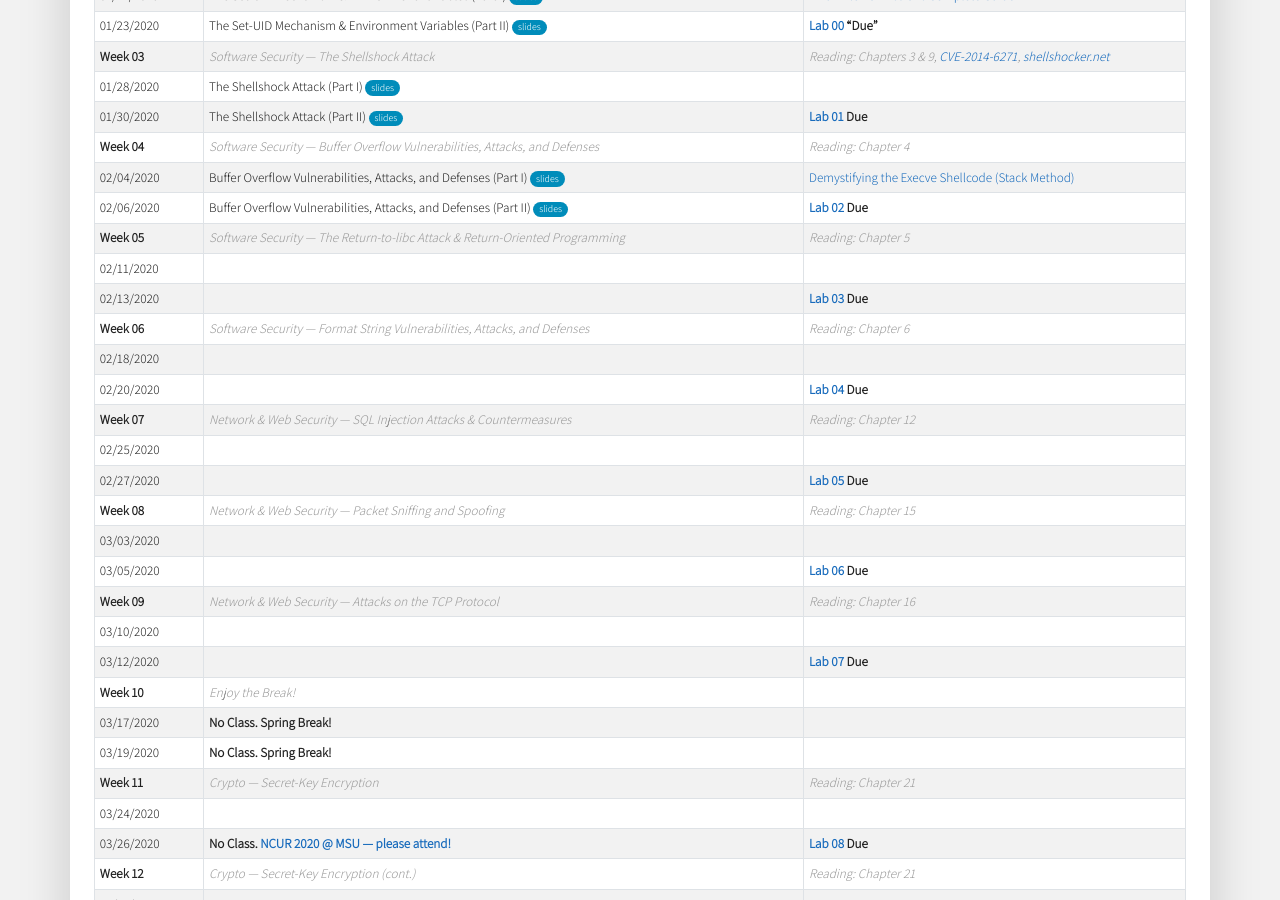
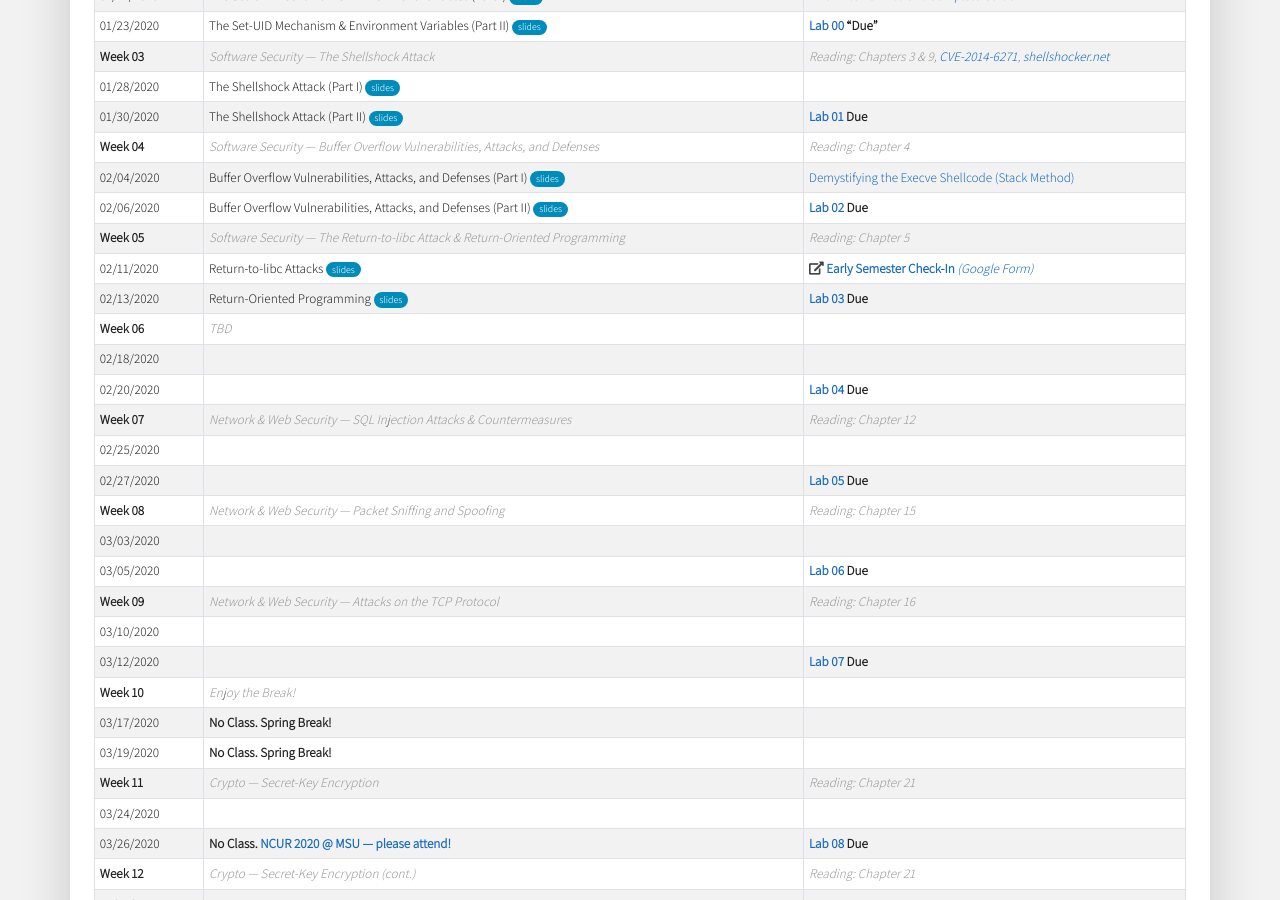
Before and after one commit to traviswpeters/cs476-2020-spring, a Jekyll site: the page built from index.md, in a window 1280 px wide and 900 px high, scrolled down 1636 px. Built offline with Jekyll 4.4.1, drawn with Linux system fonts in a browser that asks for light colours; nearby versions of some CDN libraries; some web fonts are replaced; our own code applies the rules of GitHub Pages for plain Markdown files.

Commit message:
slides + schedule update

```diff
--- a/index.md
+++ b/index.md
@@ -201,7 +201,6 @@ The Set-UID Mechanism & Environment Variables (Part II) [slides][slides04]{:.sli
 <td markdown="span">**[Lab 01] Due**</td>
 </tr>
 
-
 <!-- Week 04  -->
 
 <tr>
@@ -229,12 +228,12 @@ The Set-UID Mechanism & Environment Variables (Part II) [slides][slides04]{:.sli
 </tr>
 <tr>
 <td markdown="span">02/11/2020</td>
-<td markdown="span"></td>
-<td markdown="span"></td>
+<td markdown="span">Return-to-libc Attacks [slides][slides09]{:.slides} </td>
+<td markdown="span">[<i class="fas fa-external-link-alt"></i> **Early Semester Check-In** _(Google Form)_](https://forms.gle/eXM6wss7gdwCAw3CA)</td>
 </tr>
 <tr>
 <td markdown="span">02/13/2020</td>
-<td markdown="span"></td>
+<td markdown="span">Return-Oriented Programming [slides][slides10]{:.slides} </td>
 <td markdown="span">**[Lab 03] Due**</td>
 </tr>
 
@@ -242,8 +241,10 @@ The Set-UID Mechanism & Environment Variables (Part II) [slides][slides04]{:.sli
 
 <tr>
 <td markdown="span">**Week 06**</td>
-<td markdown="span" class="note">Software Security --- Format String Vulnerabilities, Attacks, and Defenses</td>
-<td markdown="span" class="note">**Reading:** Chapter 6</td>
+<td markdown="span" class="note">TBD</td>
+<td markdown="span"></td>
+<!-- <td markdown="span" class="note">Software Security --- Format String Vulnerabilities, Attacks, and Defenses</td> -->
+<!-- <td markdown="span" class="note">**Reading:** Chapter 6</td> -->
 </tr>
 <tr>
 <td markdown="span">02/18/2020</td>
```
Also changed, not shown: other parts of index.md (+3 -0 lines), 1 other file.
